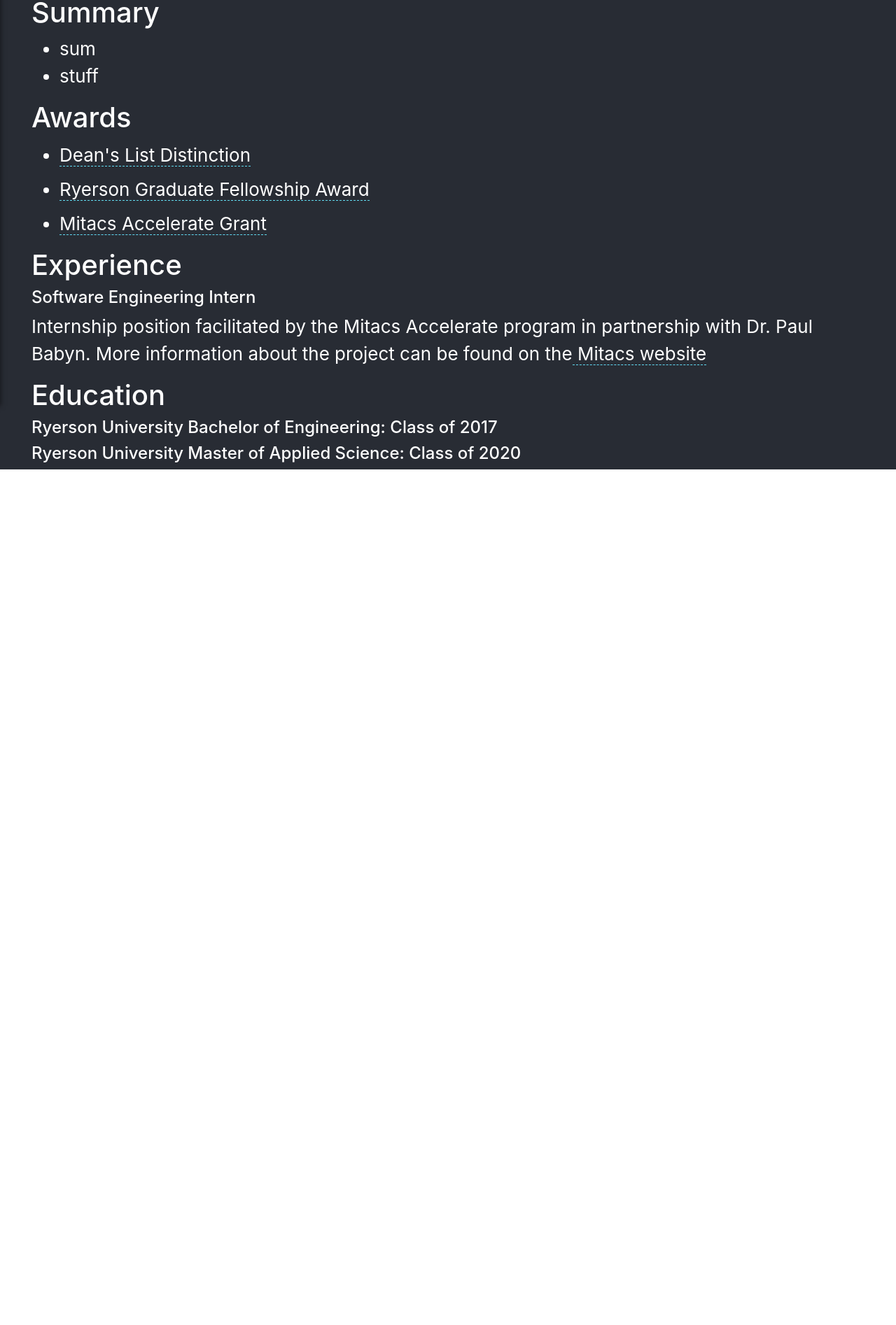
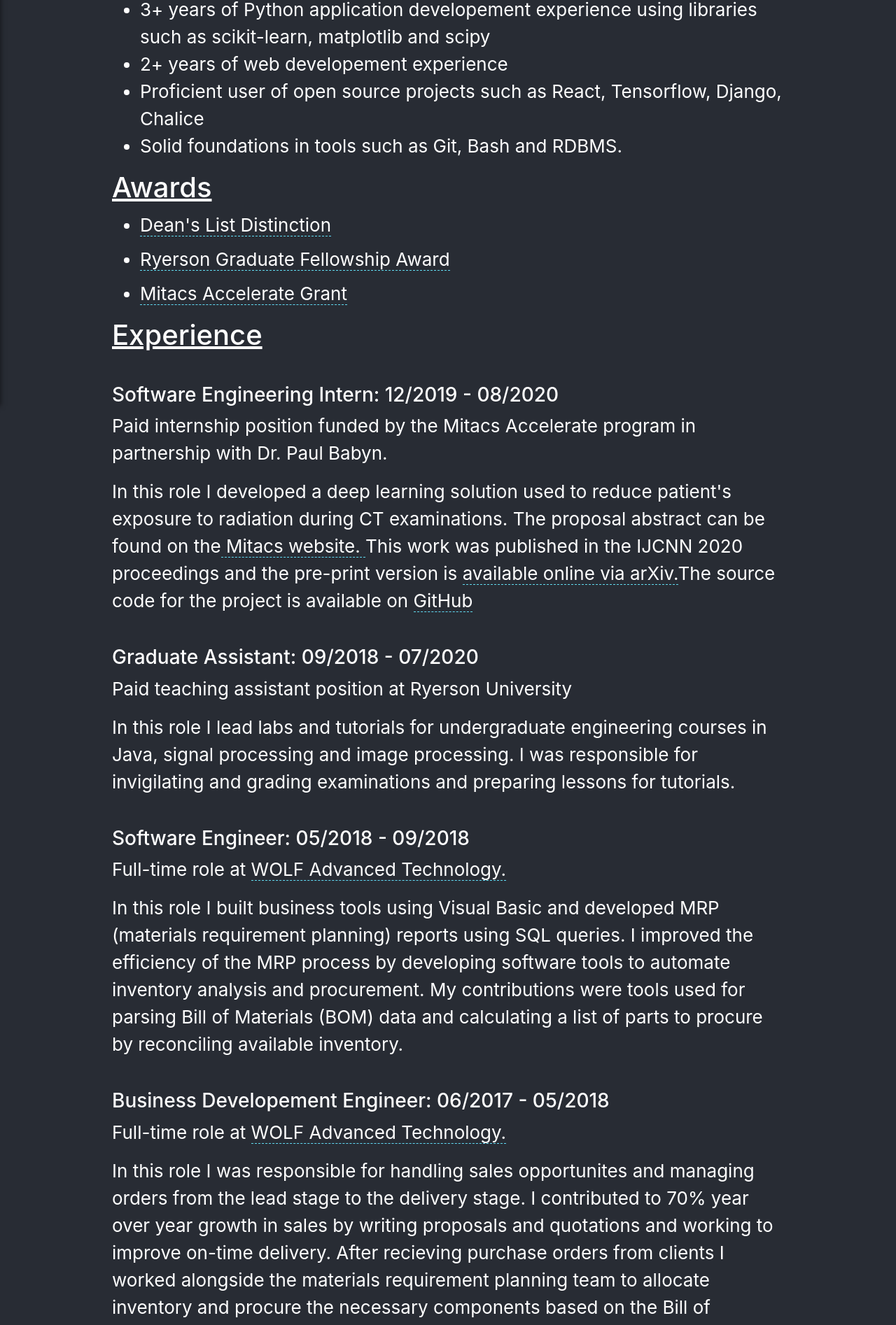
Before and after one commit to s2ataei/react-app, a React (Create React App) app: page /Resume in a window 1280 px wide. Shown: the part 220-2114 px from the top of the page at 70% size. Before the commit the page ends 891 px from the top, so only its background shows below. Built offline with nearby package versions, Linux system fonts and the light colour scheme.

Commit message:
updated resume, fixed hamburger nav, finished conv2D visualizer

```diff
--- a/package.json
+++ b/package.json
@@ -5,6 +5,7 @@
   "dependencies": {
     "@material-ui/core": "^4.11.0",
     "@material-ui/icons": "^4.9.1",
+    "@react-pdf/renderer": "^1.6.12",
     "@testing-library/jest-dom": "^5.11.5",
     "@testing-library/react": "^11.1.0",
     "@testing-library/user-event": "^12.1.10",
--- a/src/components/ConvVisualizer/Tool.js
+++ b/src/components/ConvVisualizer/Tool.js
@@ -45,6 +45,16 @@
 
     generateOutput(event) {
         event.preventDefault();
+        console.log(this.state.input.length)
+        console.log(this.state.kernel.length)
+
+        if (this.state.input.length == 1) {
+            alert('image is undefined');
+            return
+        } else if (this.state.kernel.length == 1) {
+            alert('MyModel() is undefined');
+            return
+        }
 
         const hi = this.state.input[0].length;
         const wi = this.state.input[1].length;
@@ -91,6 +101,7 @@
                     </pre>
                     <button className="submit add" onClick={this.generateInput}>Run</button>
                 </div>
+                <h2><code>image</code></h2>
                 {this.state.input.map(item =>
                 <div className="rows">
                     {item.map(item => <div className="columns">{item}</div> )}
@@ -114,12 +125,14 @@
                 </div>
                 <div className="flex">
                     <div className="input">
+                        <h2><code>image</code></h2>
                         {this.state.input.map(item =>
                         <div className="rows">
                             {item.map(item => <div className="columns">{item}</div> )}
                         </div>)}
                     </div>
                     <div className="kernel">
+                        <h2><code>filters=1,<br></br>kernel_size=3,<br></br>kernel_initializer=initializer</code></h2>
                         {this.state.kernel.map(items =>
                         <div className="rows">
                             {items.map(item => <div className="columns">{item}</div>)}
@@ -140,6 +153,7 @@
                     <button className="submit add" onClick={this.generateOutput}>Run</button>
                 </div>
                 <div className="output">
+                    <h2><code>output</code></h2>
                     {this.state.output.map(items =>
                     <div className="rows">
                         {items.map(item => <div className="columns">{item.toFixed(0)}</div>)}
--- a/src/components/HamburgerMenu/HamburgerMenu.js
+++ b/src/components/HamburgerMenu/HamburgerMenu.js
@@ -11,11 +11,11 @@
     return (
         <nav className={menuClasses}>
             <ul>
-                <Link to="/DeepLearning">
-                <li><a>Deep Learning</a></li>
+                <Link to="/ConvVisualizer">
+                <li><a>Conv2D Visualizer</a></li>
                 </Link>
-                <Link to="/Algorithms">
-                <li><a>Algorithms</a></li>
+                <Link to="/ReceptiveField">
+                <li><a>Receptive Field</a></li>
                 </Link>
                 <Link to="/Resume">
                 <li><a>Resume</a></li>
--- a/src/components/Resume/Resume.css
+++ b/src/components/Resume/Resume.css
@@ -1,8 +1,17 @@
 .resume {
     text-align: left;
     margin: 60px 45px 0px 45px;
+    max-width: 60rem;
+
 }
 
+h1 {
+    text-decoration: underline;
+}
+
+h3.margin{
+    margin-top: 45px;
+}
 .resume a {
     text-decoration: none;
     color: white;
@@ -11,6 +20,8 @@
 
 .resume a:hover {
     border-bottom: 1px solid white;
+    text-decoration: none;
+    color: white;
 }
 
 .download-icon {
--- a/src/components/Resume/Resume.js
+++ b/src/components/Resume/Resume.js
@@ -1,24 +1,28 @@
 import React from 'react';
+import {Link} from 'react-router-dom';
 
 import './Resume.css';
 import download from './download.svg';
 
 const resume = props => (
     <div className="resume">
-        <h1>Resume</h1>
         <h3>
-            <a className="download-link" href="/resume.pdf" download>
-                Click here to download PDF
+            <Link to="/files/resume.pdf" target="_blank" download>Click here to download PDF</Link>
                 <img src={download} className="download-icon" />
-            </a>
         </h3>
         <h1>Summary</h1>
         <ul>
             <li>
-                sum
+                3+ years of Python application developement experience using libraries such as scikit-learn, matplotlib and scipy
             </li>
             <li>
-                stuff
+                2+ years of web developement experience
+            </li>
+            <li>
+                Proficient user of open source projects such as React, Tensorflow, Django, Chalice
+            </li>
+            <li>
+                Solid foundations in tools such as Git, Bash and RDBMS.
             </li>
         </ul>
         <h1>Awards</h1>
@@ -31,14 +35,37 @@
                 Mitacs Accelerate Grant</a></li>
         </ul>
         <h1>Experience</h1>
-        <h4>Software Engineering Intern</h4>
-        <p>Internship position facilitated by the Mitacs Accelerate program in partnership with Dr. Paul Babyn.
-            More information about the project can be found on the
-            <a href="https://www.mitacs.ca/en/projects/low-dose-computed-tomography-denoising-using-deep-learning"> Mitacs website</a>
+        <h3 className="margin"> Software Engineering Intern: 12/2019 - 08/2020</h3>
+        <p className="subtitle">Paid internship position funded by the Mitacs Accelerate program in partnership with Dr. Paul Babyn.</p>
+            <p>In this role I developed a deep learning solution used to reduce patient's exposure to radiation during CT
+            examinations. The proposal abstract can be found on the
+            <a href="https://www.mitacs.ca/en/projects/low-dose-computed-tomography-denoising-using-deep-learning"> Mitacs website. </a>
+            This work was published in the IJCNN 2020 proceedings and the pre-print version is <a href="#">available online via arXiv.
+            </a>
+            The source code for the project is available on <a href="">GitHub</a>
+            </p>
+        <h3 className="margin">Graduate Assistant: 09/2018 - 07/2020</h3>
+        <p className="subtitle">Paid teaching assistant position at Ryerson University</p>
+        <p>In this role I lead labs and tutorials for undergraduate engineering courses in Java, signal processing and image processing.
+            I was responsible for invigilating and grading examinations and preparing lessons for tutorials. </p>
+        <h3 className="margin">Software Engineer: 05/2018 - 09/2018 </h3>
+        <p>Full-time role at <a href="https://wolf.ca">WOLF Advanced Technology. </a> </p>
+        <p>
+            In this role I built business tools using Visual Basic and developed MRP (materials requirement planning) reports using SQL queries.
+            I improved the efficiency of the MRP process by developing software tools to automate inventory analysis and procurement. My contributions were tools used for parsing Bill of Materials
+            (BOM) data and calculating a list of parts to procure by reconciling available inventory.
+        </p>
+        <h3 className="margin">Business Developement Engineer: 06/2017 - 05/2018 </h3>
+        <p>Full-time role at <a href="https://wolf.ca">WOLF Advanced Technology. </a> </p>
+        <p>
+            In this role I was responsible for handling sales opportunites and managing orders from the lead stage to the delivery stage.
+            I contributed to 70% year over year growth in sales by writing proposals and quotations and working to improve on-time delivery.
+            After recieving purchase orders from clients I worked alongside the materials requirement planning team to allocate inventory and
+            procure the necessary components based on the Bill of Materials (BOM).
         </p>
         <h1>Education</h1>
-        <h4>Ryerson University Bachelor of Engineering: Class of 2017</h4>
-        <h4>Ryerson University Master of Applied Science: Class of 2020 </h4>
+        <p>Ryerson University Bachelor of Engineering: Class of 2017</p>
+        <p>Ryerson University Master of Applied Science: Class of 2020 </p>
     </div>
 );
 
```
Also changed, not shown: 2 other files (tests, documents, lock files or other folders).
